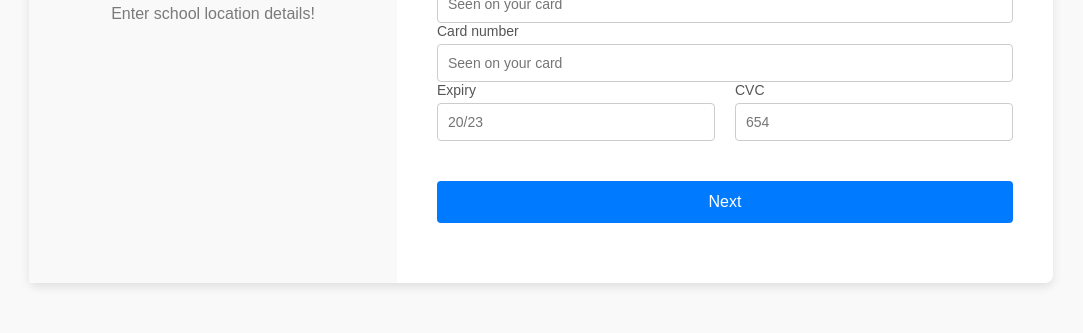
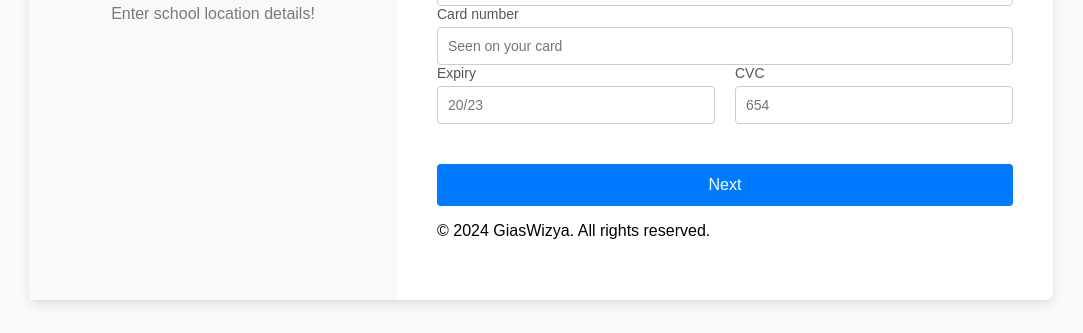
Before and after one commit to Gias-Wijaya/programku, a plain HTML site: page index.html in a window 1280 px wide. Shown: the part 467-800 px from the top of the page, without its empty margins (99-1182 px from the left). Drawn offline with Linux system fonts and the light colour scheme.

Commit message:
index.html

```diff
--- a/index.html
+++ b/index.html
@@ -85,6 +85,9 @@
                         <button type="submit" class="btn-next">Next</button>
                     </a>
             </form>
+                    <footer class="footer">
+            <p>&copy; 2024 GiasWizya. All rights reserved.</p>
+        </footer>
         </div>
     </div>
 </body>
```
